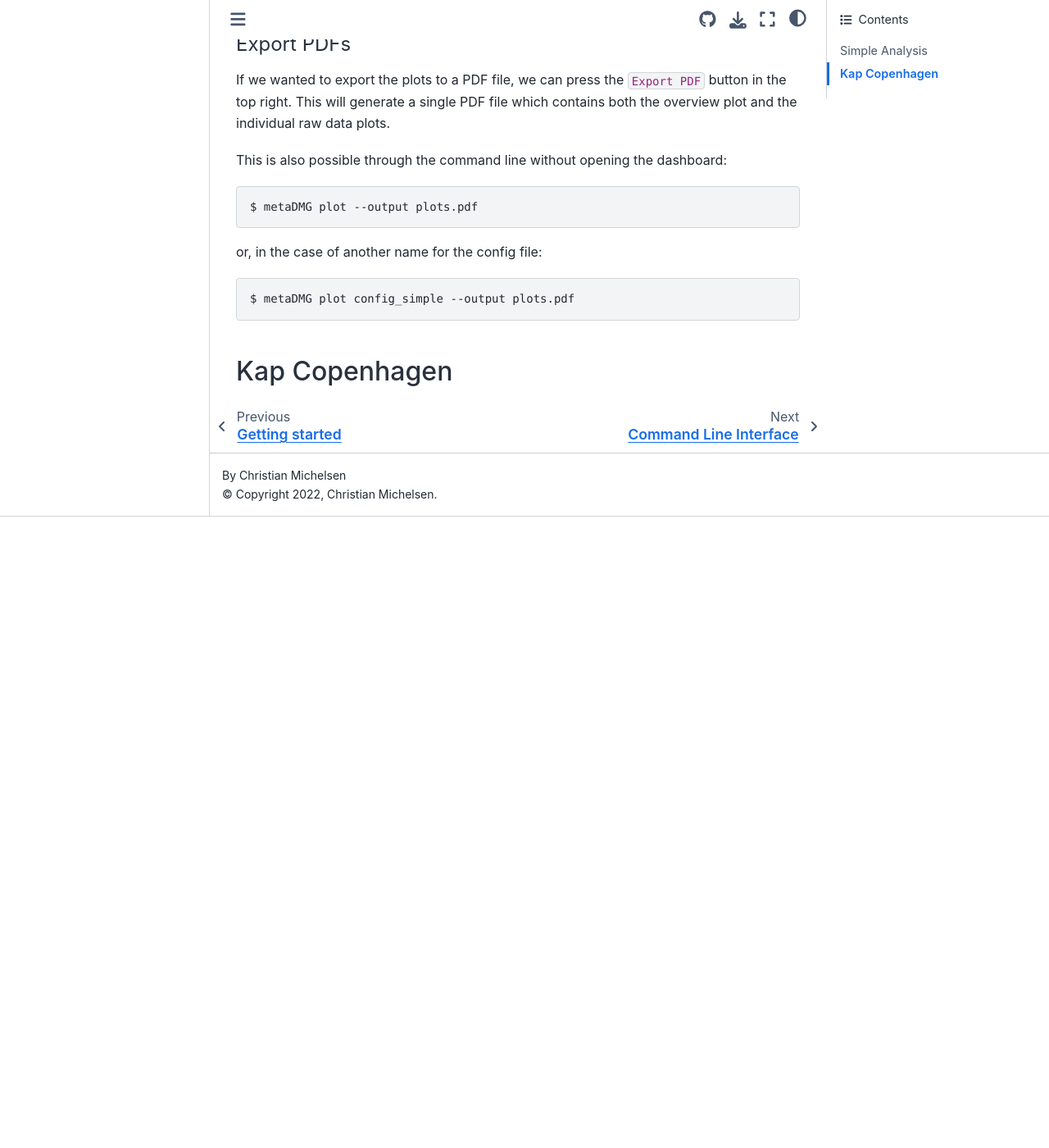
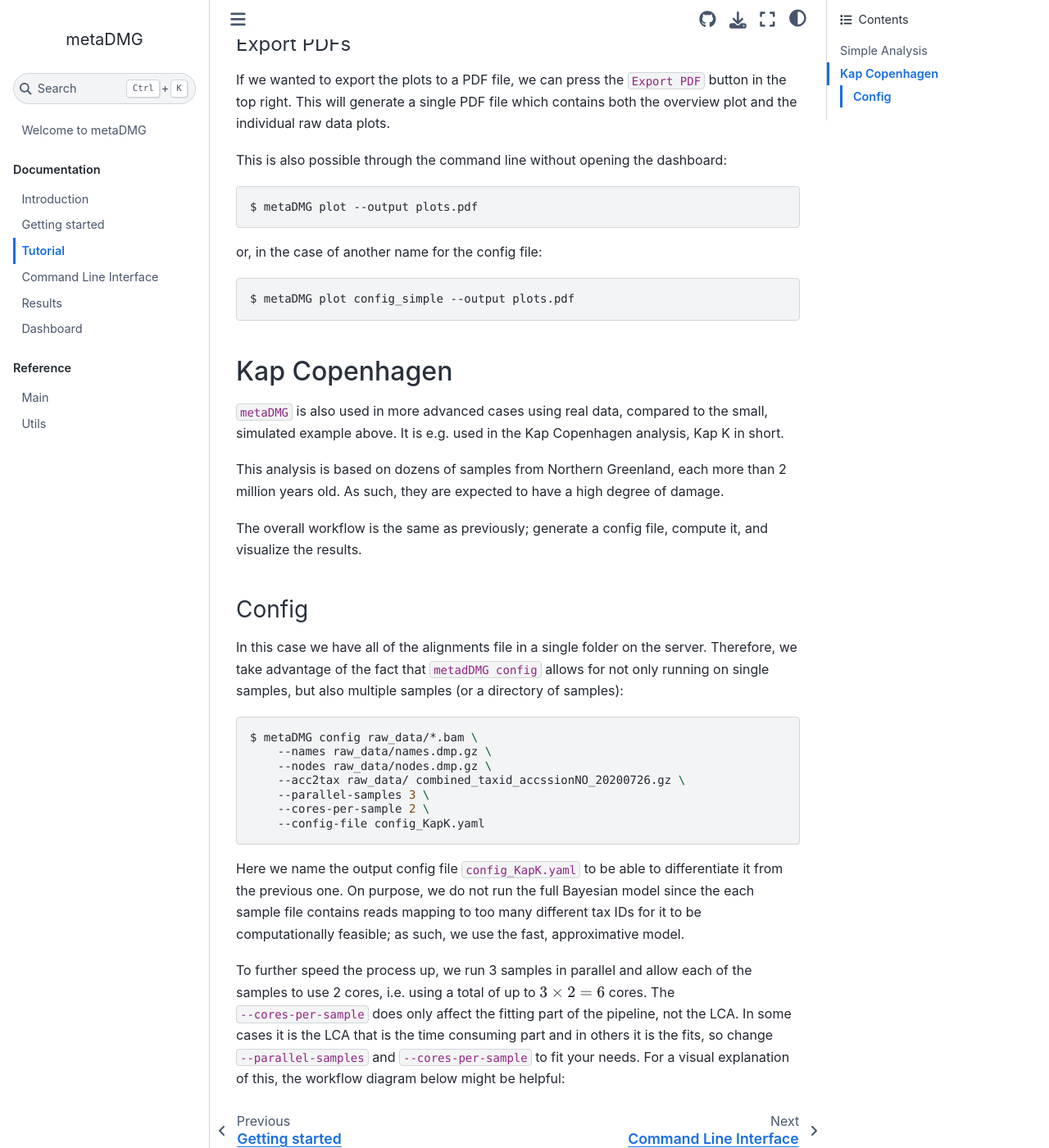
Before and after one commit to metaDMG-dev/metaDMG-core, a Sphinx documentation site: the page built from docs/source/tutorial.md, in a window 1280 px wide and 1400 px high, scrolled down 6638 px. Shown: the whole window at 82% size. Built offline with Sphinx 7.4.7 and the Sphinx Book theme 1.1.4, drawn with Linux system fonts in a browser that asks for light colours; before the commit the page ends 7268 px from its top, so only the background shows below that.

Commit message:
docs: Add mermaid diagram to tutorial

````diff
--- a/docs/source/conf.py
+++ b/docs/source/conf.py
@@ -44,6 +44,7 @@
     "sphinx_autodoc_typehints",
     "sphinx_copybutton",
     "myst_parser",  # to read markdown files
+    "sphinxcontrib.mermaid",
     "autodocsumm",
 ]
 
--- a/docs/source/tutorial.md
+++ b/docs/source/tutorial.md
@@ -157,3 +157,31 @@
 
 (KapK)=
 ## Kap Copenhagen
+
+`metaDMG` is also used in more advanced cases using real data, compared to the small, simulated example above. It is e.g. used in the Kap Copenhagen analysis, Kap K in short.
+
+This analysis is based on dozens of samples from Northern Greenland, each more than 2 million years old. As such, they are expected to have a high degree of damage.
+
+The overall workflow is the same as previously; generate a config file, compute it, and visualize the results.
+
+### Config
+
+In this case we have all of the alignments file in a single folder on the server. Therefore, we take advantage of the fact that `metadDMG config` allows for not only running on single samples, but also multiple samples (or a directory of samples):
+
+```console
+$ metaDMG config raw_data/*.bam \
+    --names raw_data/names.dmp.gz \
+    --nodes raw_data/nodes.dmp.gz \
+    --acc2tax raw_data/ combined_taxid_accssionNO_20200726.gz \
+    --parallel-samples 3 \
+    --cores-per-sample 2 \
+    --config-file config_KapK.yaml
+```
+
+Here we name the output config file `config_KapK.yaml` to be able to differentiate it from the previous one. On purpose, we do not run the full Bayesian model since the each sample file contains reads mapping to too many different tax IDs for it to be computationally feasible; as such, we use the fast, approximative model.
+
+To further speed the process up, we run 3 samples in parallel and allow each of the samples to use 2 cores, i.e. using a total of up to $3 \times 2 = 6$ cores. The `--cores-per-sample` does only affect the fitting part of the pipeline, not the LCA. In some cases it is the LCA that is the time consuming part and in others it is the fits, so change `--parallel-samples` and `--cores-per-sample` to fit your needs. For a visual explanation of this, the workflow diagram below might be helpful:
+
+```{eval-rst}
+.. mermaid:: mermaid/overview_workflow.mmd
+```
````
Also changed, not shown: pyproject.toml (+4 -3 lines), 2 other files.
